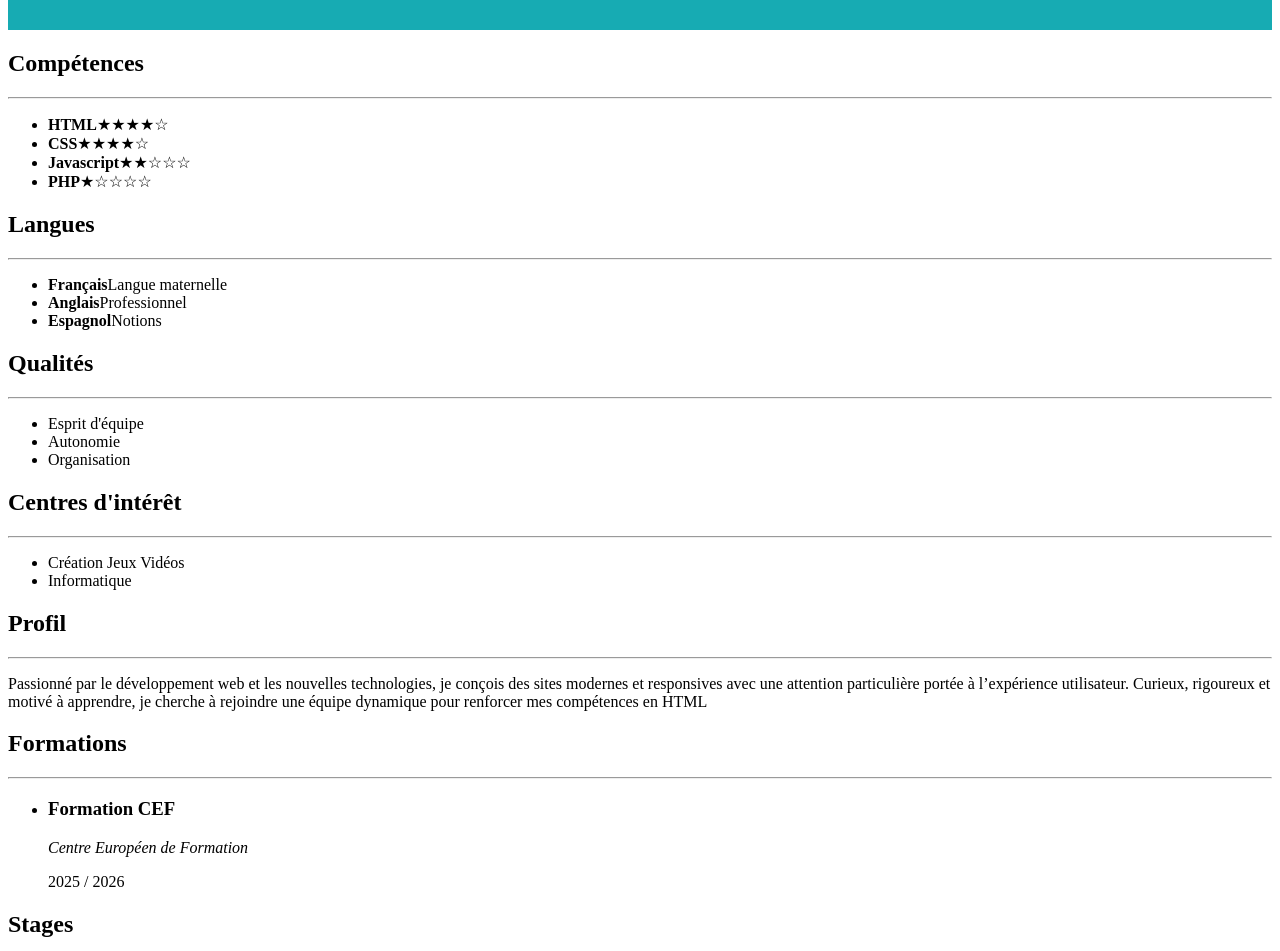
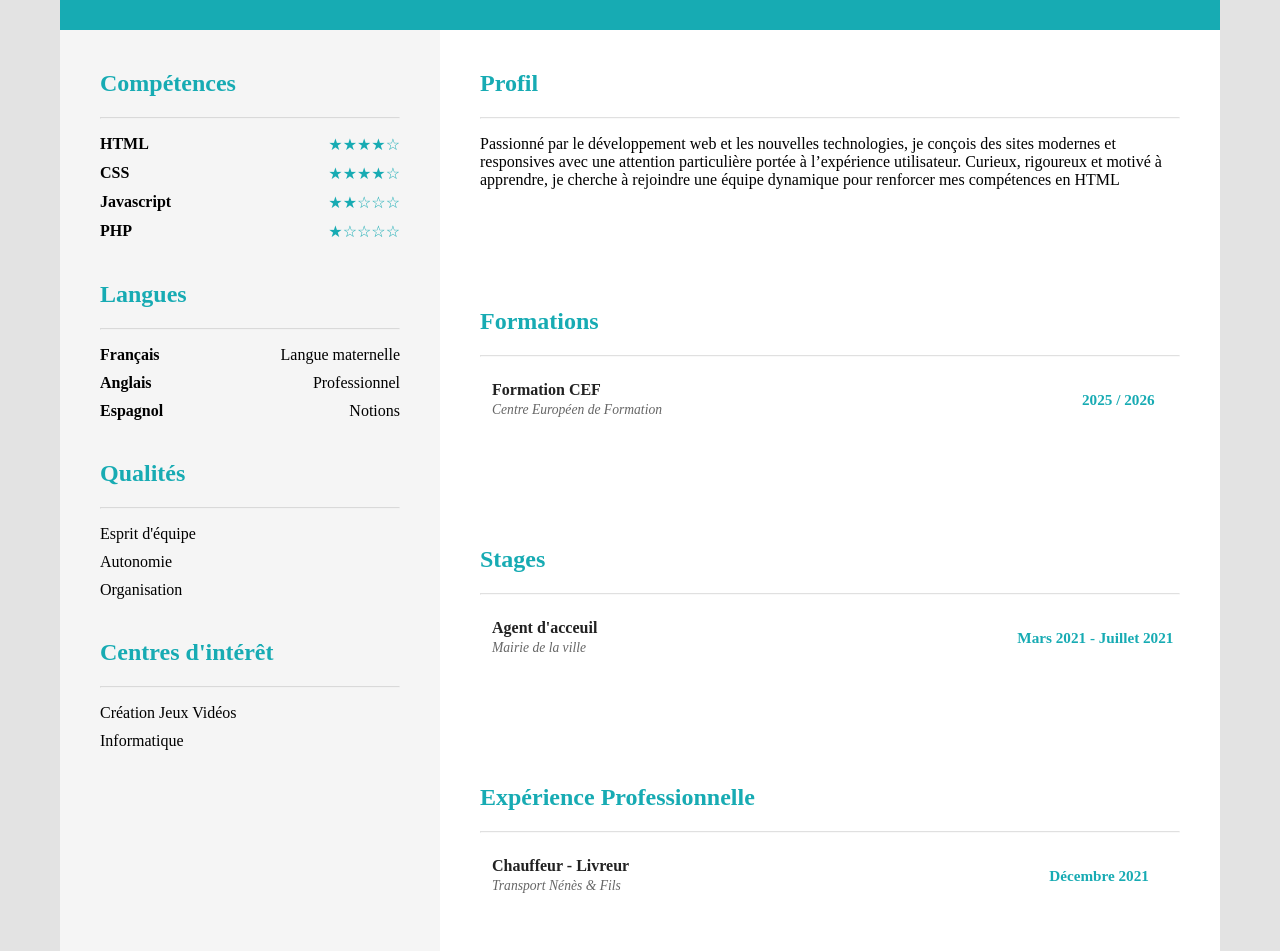
Before and after one commit to KenZzTV/Devoir-3, a plain HTML site: page index.html in a window 1280 px wide. Shown: the part 241-1192 px from the top of the page. Drawn offline with Linux system fonts and the light colour scheme.

Commit message:
ajout css fini

```diff
--- a/assets/css/style.css
+++ b/assets/css/style.css
@@ -56,3 +56,163 @@ header address a {
     top: -70px;
     left: 100px;
 }
+
+/* BODY */
+
+body {
+    background-color: #e3e3e3;
+}
+
+.cv-container {
+    width: 1160px;
+    margin: 0 auto;
+    background-color: #ffffff;
+}
+
+ul {
+    padding-left: 0px;
+}
+
+li {
+    display: flex;
+    justify-content: space-between;
+    margin-top: 10px;
+    margin-bottom: 10px;
+}
+li span {
+    text-align: right;
+}
+
+li::marker {
+    color: rgb(23, 171, 179);
+}
+
+.hidden {
+    list-style: disc;
+}
+
+h2 {
+    color: rgb(23, 171, 179);
+    margin-top: 40px;
+}
+
+hr{
+    opacity: 0.3;
+}
+
+.formation-item{
+    position: relative;
+    display: flex;
+    align-items: center;
+    justify-content: space-between;
+    padding: 0.5rem 0.75rem;
+    border-radius: 3px;
+    background: #fff;
+    transition: background-color .25s ease;
+    overflow: visible;
+}
+
+.formation-item::before{
+    content: "";
+    position: absolute;
+    left: 0rem;
+    top: 15%;
+    bottom: 15%;
+    width: 4px;
+}
+
+.formation-item:hover{
+    background-color: rgba(23,171,179,0.07);
+}
+
+.formation-item:hover::before{
+    background: rgb(23,171,179);
+}
+
+.formation-left h3 {
+    margin: 0;
+    font-size: 1rem;
+    font-weight: 600;
+    color: #222;
+    white-space: nowrap;
+}
+
+.formation-left .sub {
+    margin: 0.15rem 0 0;
+    font-size: 0.85rem;
+    color: #666;
+}
+
+.formation-date {
+    color: rgb(23,171,179);
+    font-weight: 600;
+    font-size: 0.95rem;
+    white-space: nowrap;
+    margin-left: 20rem;
+    padding-left: 100px;
+}
+
+section.container{
+    float: left;
+    background-color: #f5f5f5;
+    padding-left: 40px;
+    padding-right: 40px;
+}
+
+.etoile {
+    fill: currentColor;
+    color: aqua;
+}
+
+section.competences{
+    grid-column: 1 / 1;
+    grid-row: 1 / 1;
+}
+
+.star{
+    color: rgb(23,171,179);
+}
+
+section.langues{
+    grid-column: 1 / 1;
+    grid-row: 2 / 2;
+}
+
+section.information{
+    display: grid;
+    grid-template-columns: repeat(1, 700px);
+    grid-template-rows: repeat(4, 238px);
+    justify-content: center;
+}
+
+section.centres-dinteret {
+    width: 300px;
+    height: 330px;
+    min-height: 330px;
+    max-height: 330px;
+    box-sizing: border-box;
+    align-self: start;
+    position: relative;
+}
+
+/* FOOTER */
+
+footer {
+  background-color: rgb(23, 171, 179);
+  color: white;
+  text-align: center;
+}
+
+.footer-icons {
+  display: flex;
+  justify-content: center;
+  align-items: center;
+  gap: 20px;
+  margin-bottom: 10px;
+}
+
+.footer-icons img {
+  filter: brightness(0) invert(1);
+  width: 30px;
+  height: 30px;
+}
```
